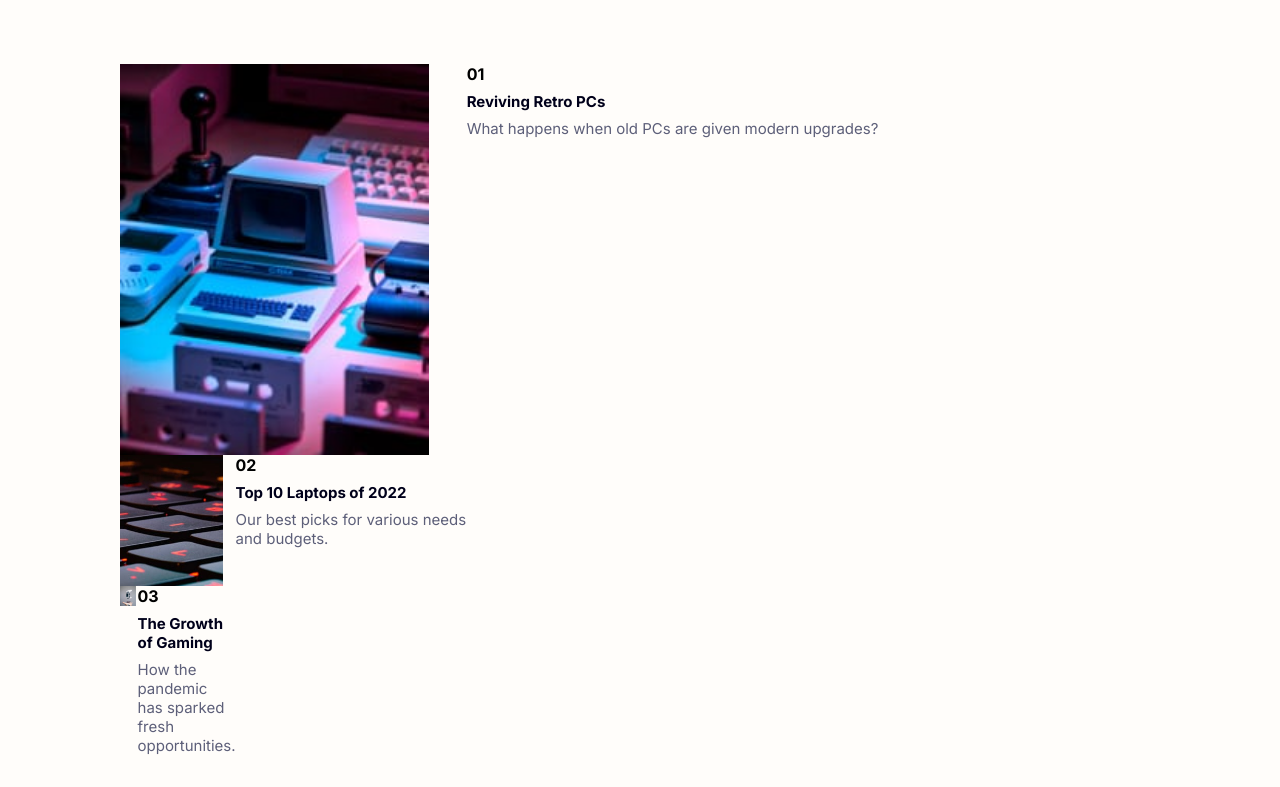
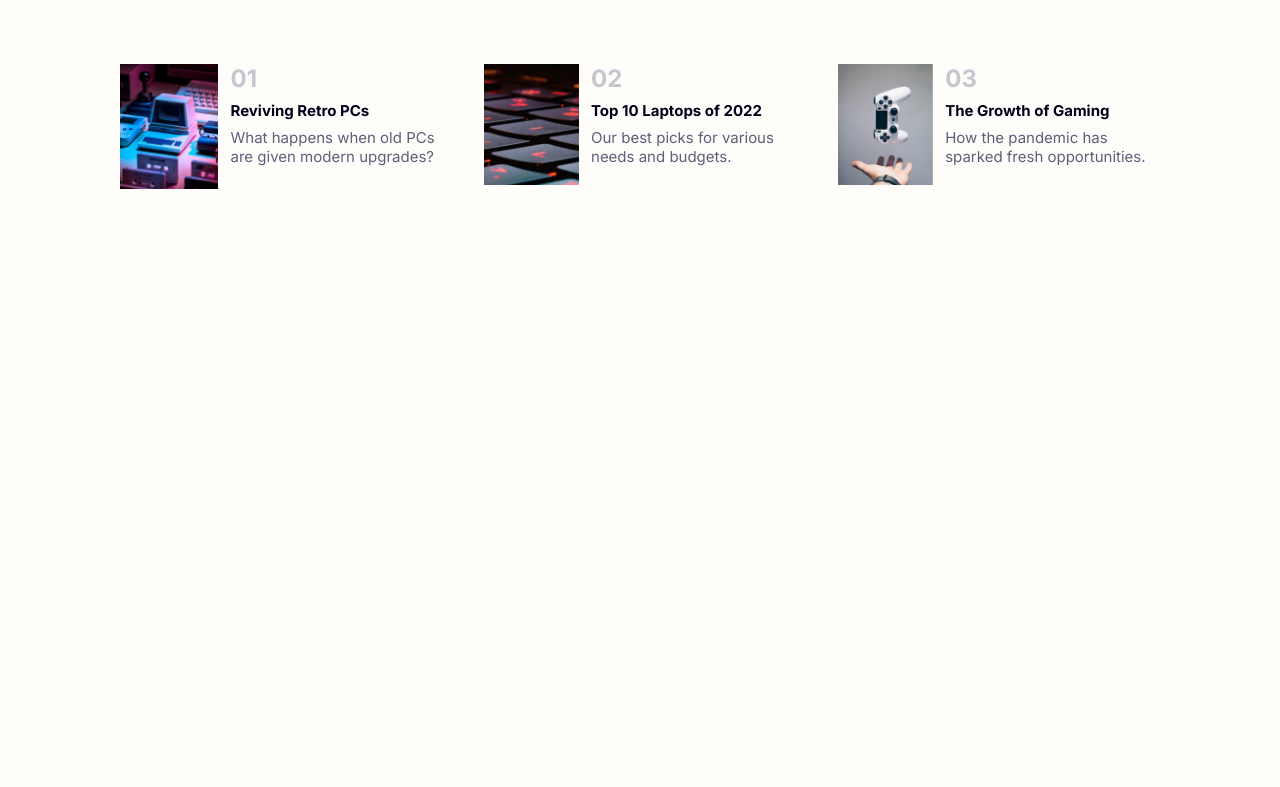
Before and after one commit to freaky4wrld/frontend-challenges, a plain HTML site: page news-homepage-main/index.html in a window 1280 px wide. Shown: the part 613-1400 px from the top of the page. After the commit the page ends 834 px from the top, so only its background shows below. Drawn offline with Linux system fonts and the light colour scheme.

Commit message:
Ver1.1: Desktop version with corrections

```diff
--- a/news-homepage-main/index.html
+++ b/news-homepage-main/index.html
@@ -53,21 +53,23 @@
       <div class="option-info">
         <img src="assets/images/image-retro-pcs.jpg" alt="pc">
         <div class="info-text">
-          <h4>01</h4>
+          <h2>01</h2>
           <p class="bold-text">Reviving Retro PCs</p>
           <p>What happens when old PCs are given modern upgrades?</p>
         </div>
-        <div class="option-info">
+      </div>
+      <div class="option-info">
           <img src="assets/images/image-top-laptops.jpg" alt="pc">
           <div class="info-text">
-            <h4>02</h4>
+            <h2>02</h2>
             <p class="bold-text">Top 10 Laptops of 2022</p>
             <p>Our best picks for various needs and budgets.</p>
           </div>
-          <div class="option-info">
+      </div>
+      <div class="option-info">
             <img src="assets/images/image-gaming-growth.jpg" alt="pc">
             <div class="info-text">
-              <h4>03</h4>
+              <h2>03</h2>
               <p class="bold-text">The Growth of Gaming</p>
               <p>How the pandemic has sparked fresh opportunities.</p>
             </div>
```
